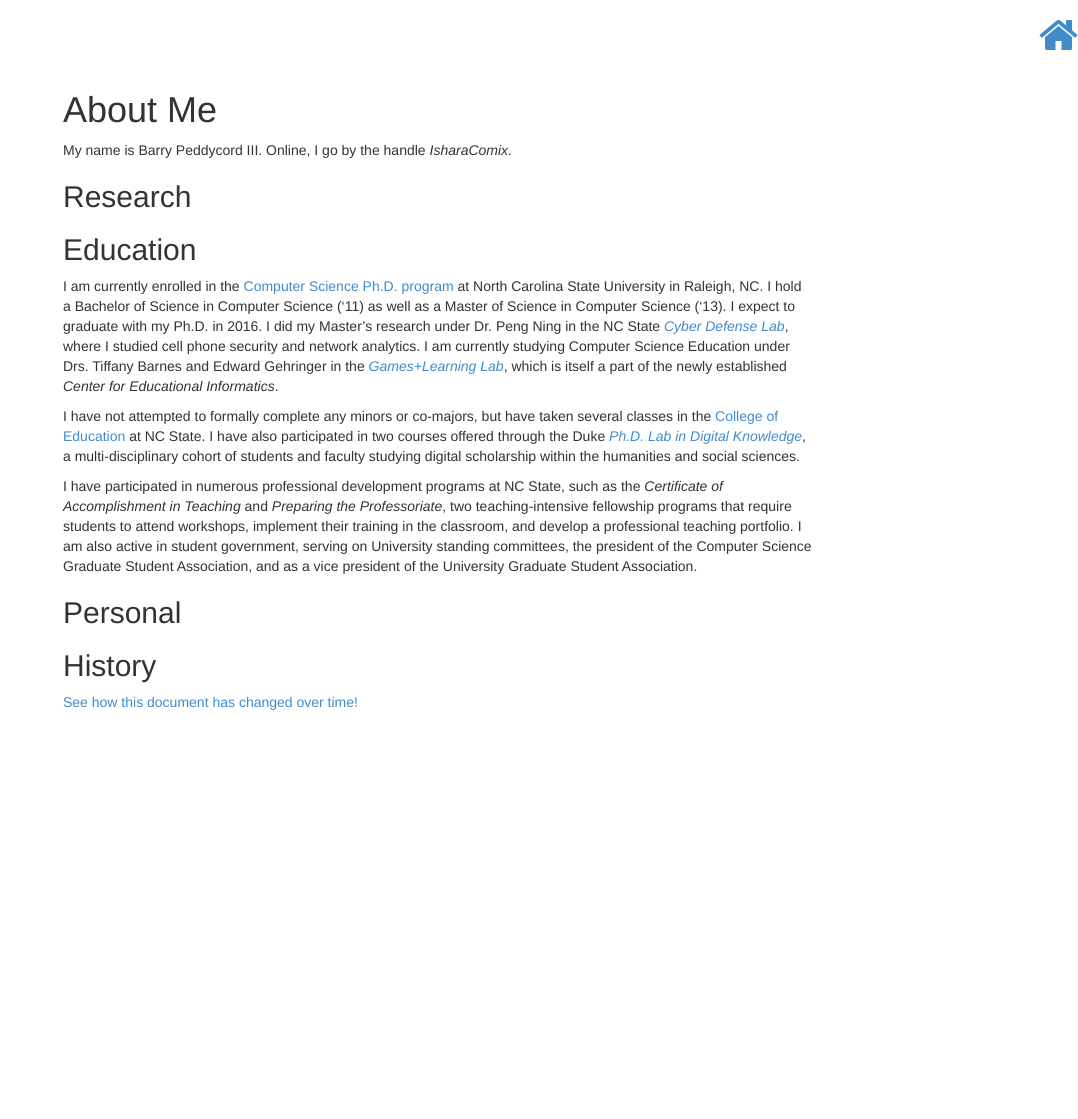
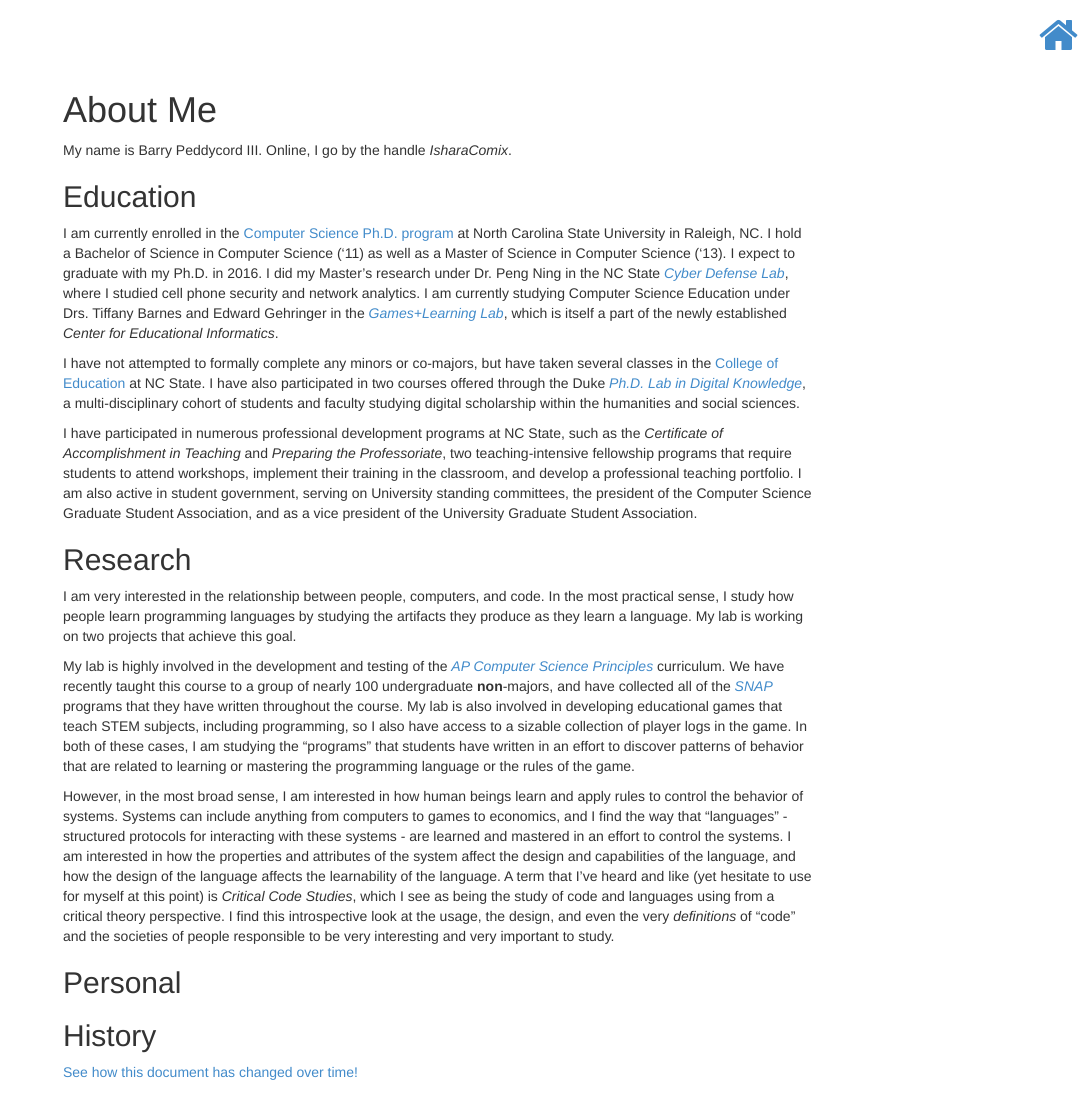
Before and after one commit to isharacomix/oldsite, a Jekyll site: the page built from about.md, in a window 1280 px wide and 1162 px high. Shown: the top 1119 px of the window, without its empty margins (202-1280 px from the left). Built offline with Jekyll 4.4.1, drawn with Linux system fonts in a browser that asks for light colours; Markdown is read by kramdown in place of the engine named in the settings.

Commit message:
Added my research interests to the page.

```diff
--- a/about.md
+++ b/about.md
@@ -19,6 +15,15 @@ I have not attempted to formally complete any minors or co-majors, but have take
 I have participated in numerous professional development programs at NC State, such as the *Certificate of Accomplishment in Teaching* and *Preparing the Professoriate*, two teaching-intensive fellowship programs that require students to attend workshops, implement their training in the classroom, and develop a professional teaching portfolio. I am also active in student government, serving on University standing committees, the president of the Computer Science Graduate Student Association, and as a vice president of the University Graduate Student Association.
 
 
+Research
+--------
+I am very interested in the relationship between people, computers, and code. In the most practical sense, I study how people learn programming languages by studying the artifacts they produce as they learn a language. My lab is working on two projects that achieve this goal.
+
+My lab is highly involved in the development and testing of the *[AP Computer Science Principles](http://csprinciples.org)* curriculum. We have recently taught this course to a group of nearly 100 undergraduate **non**-majors, and have collected all of the *[SNAP](http://snap.berkeley.edu)* programs that they have written throughout the course. My lab is also involved in developing educational games that teach STEM subjects, including programming, so I also have access to a sizable collection of player logs in the game. In both of these cases, I am studying the "programs" that students have written in an effort to discover patterns of behavior that are related to learning or mastering the programming language or the rules of the game.
+
+However, in the most broad sense, I am interested in how human beings learn and apply rules to control the behavior of systems. Systems can include anything from computers to games to economics, and I find the way that "languages" - structured protocols for interacting with these systems - are learned and mastered in an effort to control the systems. I am interested in how the properties and attributes of the system affect the design and capabilities of the language, and how the design of the language affects the learnability of the language. A term that I've heard and like (yet hesitate to use for myself at this point) is *Critical Code Studies*, which I see as being the study of code and languages using from a critical theory perspective. I find this introspective look at the usage, the design, and even the very *definitions* of "code" and the societies of people responsible to be very interesting and very important to study.
+
+
 Personal
 --------
 
```
Also changed, not shown: other parts of about.md (+0 -4 lines).
